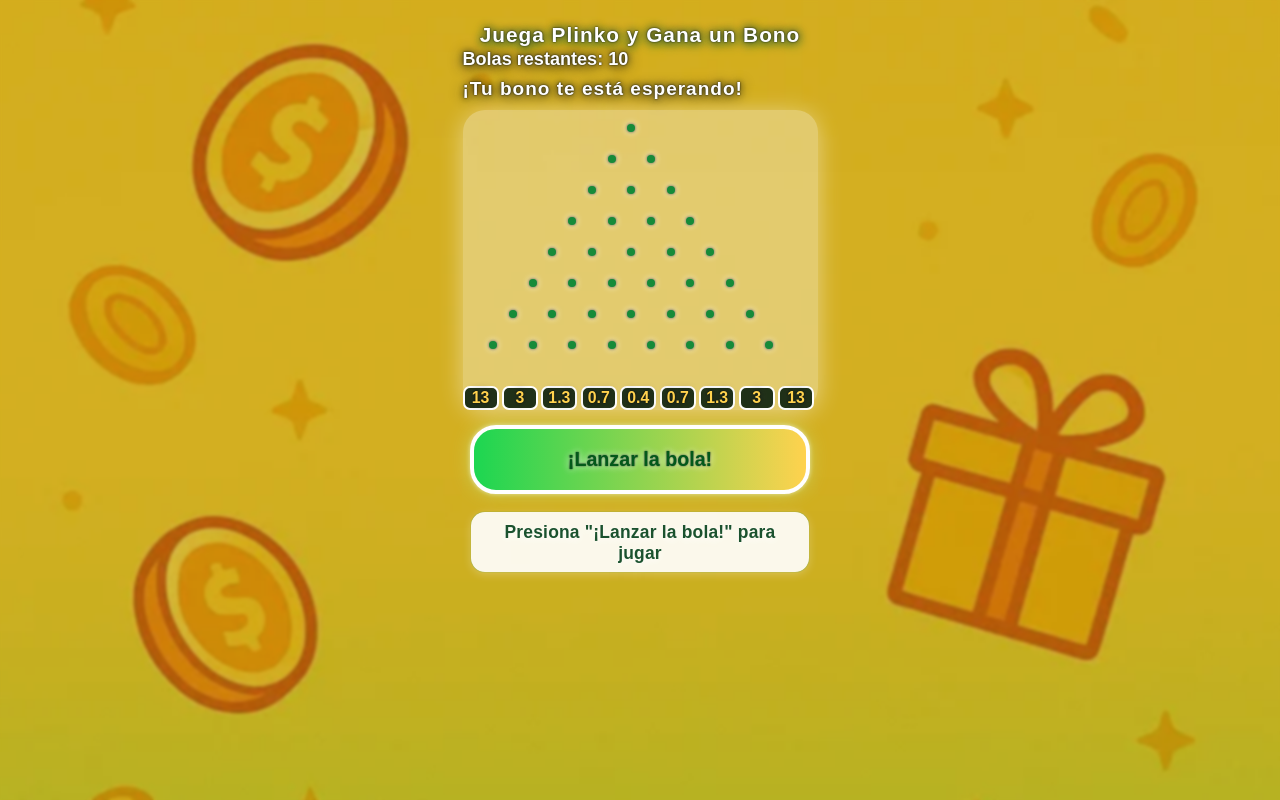
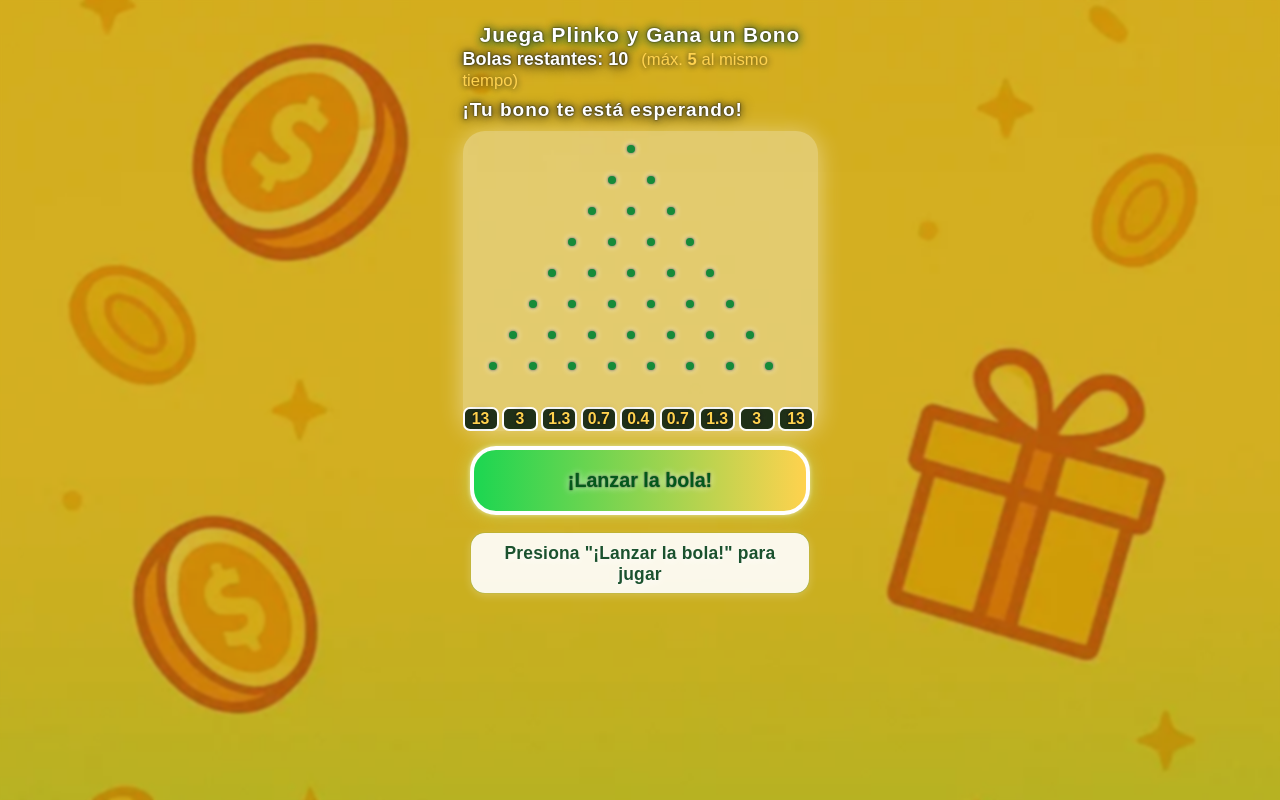
Before and after one commit to N1coodzz/mex, a plain HTML site: page index.html in a window 1280 px wide. Drawn offline with Linux system fonts and the light colour scheme.

Commit message:
Update index.html

```diff
--- a/index.html
+++ b/index.html
@@ -197,7 +197,13 @@
   <div class="overlay" aria-hidden="true"></div>
   <div id="game" aria-label="Juego Plinko">
     <h1>Juega Plinko y Gana un Bono</h1>
-    <div id="counter" aria-live="polite">Bolas restantes: <span id="balls">10</span></div>
+    <div id="counter" aria-live="polite">
+  Bolas restantes: <span id="balls">10</span>
+  <span id="max-balls-tip" style="font-size:0.92em;color:#FFD24E;text-shadow:0 1px 6px #222;font-weight:normal;margin-left:8px;">
+    (máx. <b>5</b> al mismo tiempo)
+  </span>
+</div>
+
     <div id="score"><b>¡Tu bono te está esperando!</b></div>
     <div class="board-wrap">
       <div id="board-bg"></div>
```
